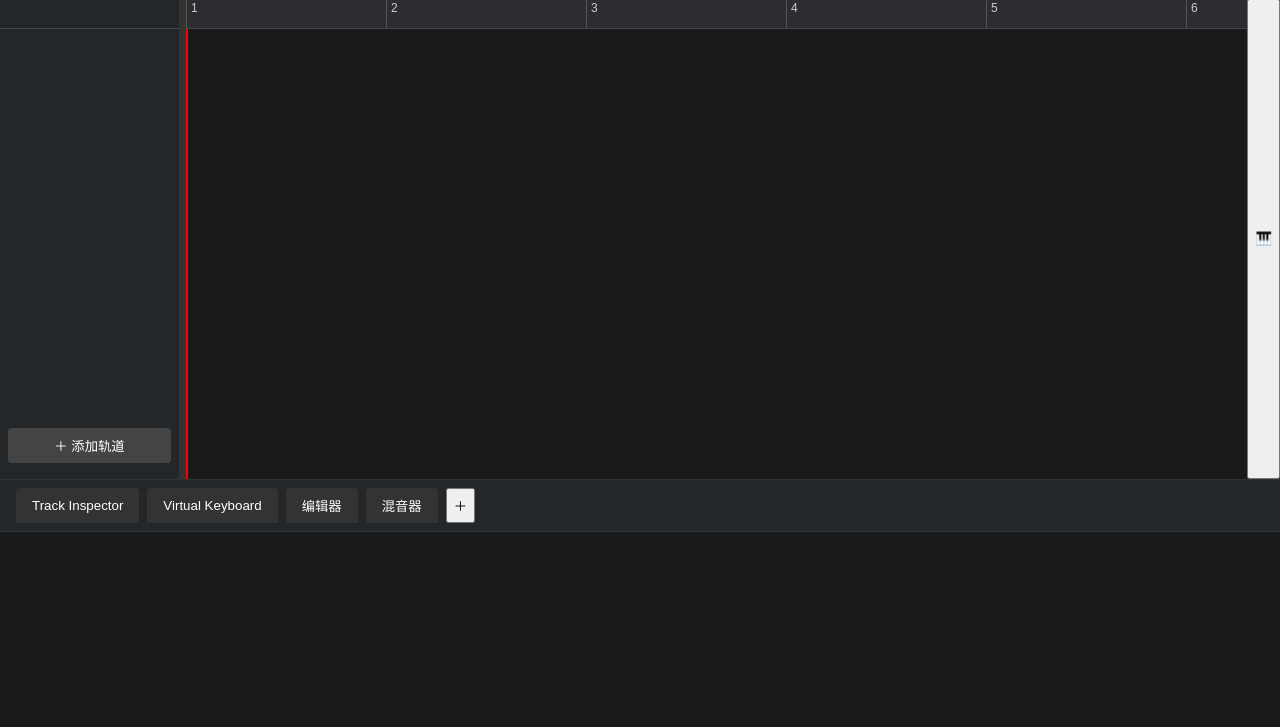
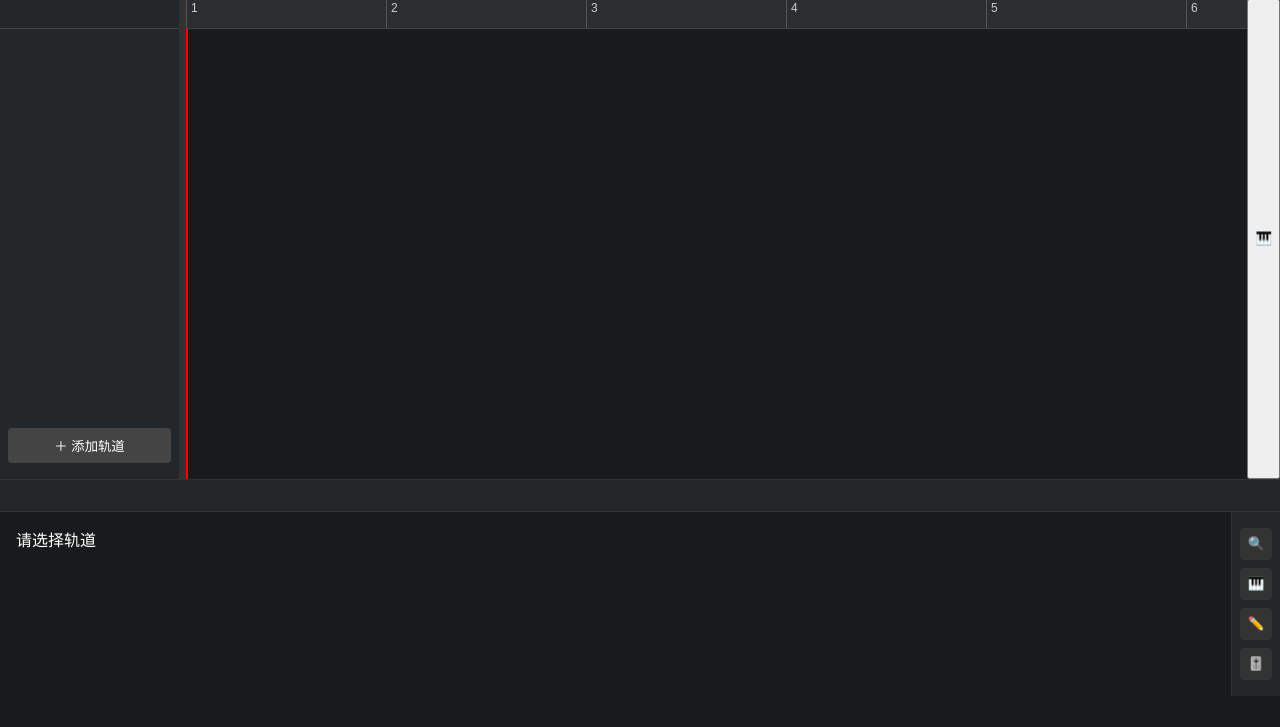
Before and after one commit to supermoscow/music_web, a Flask app: page /studio/ in a window 1280 px wide. Shown: the part 73-800 px from the top of the page. Run offline with Flask 3, Linux system fonts and the light colour scheme.

Commit message:
修复声像按钮成功

```diff
--- a/app/static/css/studio/studio.css
+++ b/app/static/css/studio/studio.css
@@ -283,26 +283,48 @@ body {
 .studio-bottom {
     background: #23272a;
     border-top: 1px solid #333;
-    padding: 0;
+    display: flex;
+    flex-direction: column;
     position: relative;
+}
+.studio-bottom-info {
+    width: 100%;
+    height: 32px;
+    padding: 4px 16px;
+    border-bottom: 1px solid #333;
+    color: #ccc;
+    display: flex;
+    align-items: center;
+    font-size: 14px;
+}
+.studio-bottom-body {
+    display: flex;
+    flex: 1;
 }
 .studio-bottom-tabs {
     display: flex;
+    flex-direction: column;
     gap: 8px;
-    padding: 8px 16px;
+    padding: 16px 8px;
+    border-left: 1px solid #333;
 }
 .bottom-tab {
     background: #333;
     color: #fff;
     border: none;
-    border-radius: 4px 4px 0 0;
-    padding: 8px 16px;
+    border-radius: 4px;
+    padding: 8px;
+    width: 32px;
+    height: 32px;
+    display: flex;
+    align-items: center;
+    justify-content: center;
     cursor: pointer;
 }
 .studio-bottom-content {
+    flex: 1;
     min-height: 120px;
     background: #181a1b;
-    border-top: 1px solid #333;
     padding: 16px;
 }
 .add-bottom-panel {
--- a/app/static/js/studio/studio.bottom.js
+++ b/app/static/js/studio/studio.bottom.js
@@ -5,122 +5,95 @@ window.studio.bottom = (function() {
     function init() {
         const bottomTabs = document.querySelectorAll('.bottom-tab');
         const bottomContent = document.getElementById('studio-bottom-content');
+        const bottomInfo = document.querySelector('.studio-bottom-info');
+
+        // helper to update info bar
+        function updateInfo(detail) {
+            const items = document.querySelectorAll('.studio-track-scroll .track-list .track-item');
+            const item = items[detail.index];
+            bottomInfo.textContent = item ? item.querySelector('span').textContent : '';
+        }
+
         const tabContents = {
             inspector: '<div>Track Inspector 面板</div>',
             keyboard: '<div>Virtual Keyboard 面板</div>',
             editor: '<div>钢琴窗/鼓机编辑面板</div>',
             mixer: '<div>Mixer 面板</div>'
         };
+
+        // render inspector UI for selected track
+        function renderInspector(detail) {
+            // get selected track name
+            const items = document.querySelectorAll('.studio-track-scroll .track-list .track-item');
+            const item = items[detail.index];
+            const name = item ? item.querySelector('span').textContent : '未知轨道';
+            bottomContent.innerHTML = `
+              <div id="track-inspector">
+                <div>Track Inspector: ${name}</div>
+                <label>Volume: <input type="range" id="volume-slider" min="0" max="1" step="0.01" value="${window.studio.arrangement.getTrackSettings(detail.index).volume}"></label>
+                <label>Pan: <input type="range" id="pan-slider" min="-50" max="50" step="1" value="${window.studio.arrangement.getTrackSettings(detail.index).pan}"></label>
+                <button id="mute-btn" class="${window.studio.arrangement.getTrackSettings(detail.index).muted ? 'active' : ''}">Mute</button>
+                <button id="solo-btn" class="${window.studio.arrangement.getTrackSettings(detail.index).solo ? 'active' : ''}">Solo</button>
+              </div>
+            `;
+            // attach control listeners
+            const idx = detail.index;
+            const volSlider = bottomContent.querySelector('#volume-slider');
+            volSlider.addEventListener('input', function() {
+              window.studio.arrangement.setTrackVolume(idx, parseFloat(this.value));
+            });
+            const panSlider = bottomContent.querySelector('#pan-slider');
+            panSlider.addEventListener('input', function() {
+              window.studio.arrangement.setTrackPan(idx, parseInt(this.value, 10));
+            });
+            const muteBtn = bottomContent.querySelector('#mute-btn');
+            muteBtn.addEventListener('click', function() {
+              const isMuted = !this.classList.toggle('active');
+              window.studio.arrangement.setTrackMute(idx, this.classList.contains('active'));
+            });
+            const soloBtn = bottomContent.querySelector('#solo-btn');
+            soloBtn.addEventListener('click', function() {
+              const isSolo = !this.classList.toggle('active');
+              window.studio.arrangement.setTrackSolo(idx, this.classList.contains('active'));
+            });
+            // update info bar as well
+            updateInfo(detail);
+        }
+
+        let currentSelection = null;
         bottomTabs.forEach(tab => {
             tab.addEventListener('click', function() {
                 bottomTabs.forEach(t => t.classList.remove('active'));
                 tab.classList.add('active');
                 const tabType = tab.getAttribute('data-tab');
-                bottomContent.innerHTML = tabContents[tabType] || '';
+                if(tabType === 'inspector') {
+                    if(currentSelection) {
+                        renderInspector(currentSelection);
+                        updateInfo(currentSelection);
+                    } else {
+                        bottomContent.innerHTML = '<div id="track-inspector"><div class="no-selection">请选择轨道</div></div>';
+                        bottomInfo.textContent = '';
+                    }
+                } else {
+                    bottomContent.innerHTML = tabContents[tabType] || '';
+                    bottomInfo.textContent = '';
+                }
             });
         });
 
+        // 默认打开 Inspector tab
+        const defaultTab = Array.from(bottomTabs).find(t => t.getAttribute('data-tab') === 'inspector');
+        if(defaultTab) defaultTab.click();
+
+        // get reference to inspector tab
+        const inspectorTab = Array.from(bottomTabs).find(t => t.getAttribute('data-tab') === 'inspector');
+
         // handle track selection to show inspector
-        let currentSelection = null;
         window.addEventListener('trackSelected', function(e) {
             currentSelection = e.detail;
-            const activeTab = document.querySelector('.bottom-tab.active');
-            if (activeTab && activeTab.getAttribute('data-tab') === 'inspector') {
-                renderInspector(currentSelection);
-            }
+            // activate inspector tab
+            if(inspectorTab) inspectorTab.click();
         });
-
-        // override inspector tab content
-        bottomTabs.forEach(tab => {
-            if (tab.getAttribute('data-tab') === 'inspector') {
-                tab.addEventListener('click', function() {
-                    bottomTabs.forEach(t => t.classList.remove('active'));
-                    tab.classList.add('active');
-                    if (currentSelection) {
-                        renderInspector(currentSelection);
-                    } else {
-                        bottomContent.innerHTML = '<div id="track-inspector"><div class="no-selection">请选择轨道</div></div>';
-                    }
-                });
-            }
-        });
-
-        function renderInspector(detail) {
-            const { index, type } = detail;
-            bottomContent.innerHTML = `
-                <div id="track-inspector">
-                    <div class="inspector-left">
-                        <div class="volume-section">
-                            <label>音量</label>
-                            <input type="range" min="0" max="100" value="100" class="volume-slider" />
-                        </div>
-                        <div class="actions-section">
-                            <div class="action-buttons">
-                                <button class="mute-btn">M</button>
-                                <button class="solo-btn">S</button>
-                                <span class="arm-dot"></span>
-                            </div>
-                            <div class="pan-section">
-                                <label>声像</label>
-                                <input type="range" min="-50" max="50" value="0" class="pan-slider" />
-                            </div>
-                        </div>
-                    </div>
-                    <div class="inspector-right">
-                        <div class="device-chain-placeholder">Device Chain</div>
-                    </div>
-                </div>
-            `;
-            // attach control handlers
-            const inspector = document.getElementById('track-inspector');
-            const volumeSlider = inspector.querySelector('.volume-slider');
-            const panSlider = inspector.querySelector('.pan-slider');
-            const muteBtn = inspector.querySelector('.mute-btn');
-            const soloBtn = inspector.querySelector('.solo-btn');
-            const armDot = inspector.querySelector('.arm-dot');
-            // initial state from arrangement if available
-            if (window.studio.arrangement && window.studio.arrangement.getTrackSettings) {
-                const settings = window.studio.arrangement.getTrackSettings(index);
-                volumeSlider.value = settings.volume * 100;
-                panSlider.value = settings.pan;
-                muteBtn.classList.toggle('active', settings.muted);
-                soloBtn.classList.toggle('active', settings.solo);
-                armDot.classList.toggle('active', settings.armed);
-            }
-            volumeSlider.addEventListener('input', e => {
-                const vol = e.target.value / 100;
-                if (window.studio.arrangement && window.studio.arrangement.setTrackVolume) {
-                    window.studio.arrangement.setTrackVolume(index, vol);
-                }
-            });
-            panSlider.addEventListener('input', e => {
-                const pan = parseInt(e.target.value, 10);
-                if (window.studio.arrangement && window.studio.arrangement.setTrackPan) {
-                    window.studio.arrangement.setTrackPan(index, pan);
-                }
-            });
-            muteBtn.addEventListener('click', () => {
-                const newMute = !muteBtn.classList.contains('active');
-                muteBtn.classList.toggle('active', newMute);
-                if (window.studio.arrangement && window.studio.arrangement.setTrackMute) {
-                    window.studio.arrangement.setTrackMute(index, newMute);
-                }
-            });
-            soloBtn.addEventListener('click', () => {
-                const newSolo = !soloBtn.classList.contains('active');
-                soloBtn.classList.toggle('active', newSolo);
-                if (window.studio.arrangement && window.studio.arrangement.setTrackSolo) {
-                    window.studio.arrangement.setTrackSolo(index, newSolo);
-                }
-            });
-            armDot.addEventListener('click', () => {
-                const newArm = !armDot.classList.contains('active');
-                armDot.classList.toggle('active', newArm);
-                if (window.studio.arrangement && window.studio.arrangement.armTrack) {
-                    window.studio.arrangement.armTrack(index, newArm);
-                }
-            });
-        }
     }
 
     return {
--- a/app/templates/studio/studio.html
+++ b/app/templates/studio/studio.html
@@ -66,15 +66,17 @@
     <button id="open-sound-library" class="open-sound-library">🎹</button>
 </div> <!-- .studio-main -->
 <div class="studio-bottom">
-    <div class="studio-bottom-tabs">
-        <button class="bottom-tab" data-tab="inspector">Track Inspector</button>
-        <button class="bottom-tab" data-tab="keyboard">Virtual Keyboard</button>
-        <button class="bottom-tab" data-tab="editor">编辑器</button>
-        <button class="bottom-tab" data-tab="mixer">混音器</button>
-        <button id="add-bottom-panel-btn">＋</button>
+    <div class="studio-bottom-info"></div>
+    <div class="studio-bottom-body">
+        <div id="studio-bottom-content" class="studio-bottom-content"></div>
+        <div class="studio-bottom-tabs">
+            <button class="bottom-tab" data-tab="inspector">🔍</button>
+            <button class="bottom-tab" data-tab="keyboard">🎹</button>
+            <button class="bottom-tab" data-tab="editor">✏️</button>
+            <button class="bottom-tab" data-tab="mixer">🎚️</button>
+        </div>
     </div>
-    <div id="studio-bottom-content" class="studio-bottom-content"></div>
-</div>
+</div> <!-- .studio-bottom -->
 <script src="/static/js/studio/studio.utils.js"></script>
 <script src="/static/js/studio/studio.track.js"></script>
 <script src="/static/js/studio/studio.arrangement.js"></script>
```
